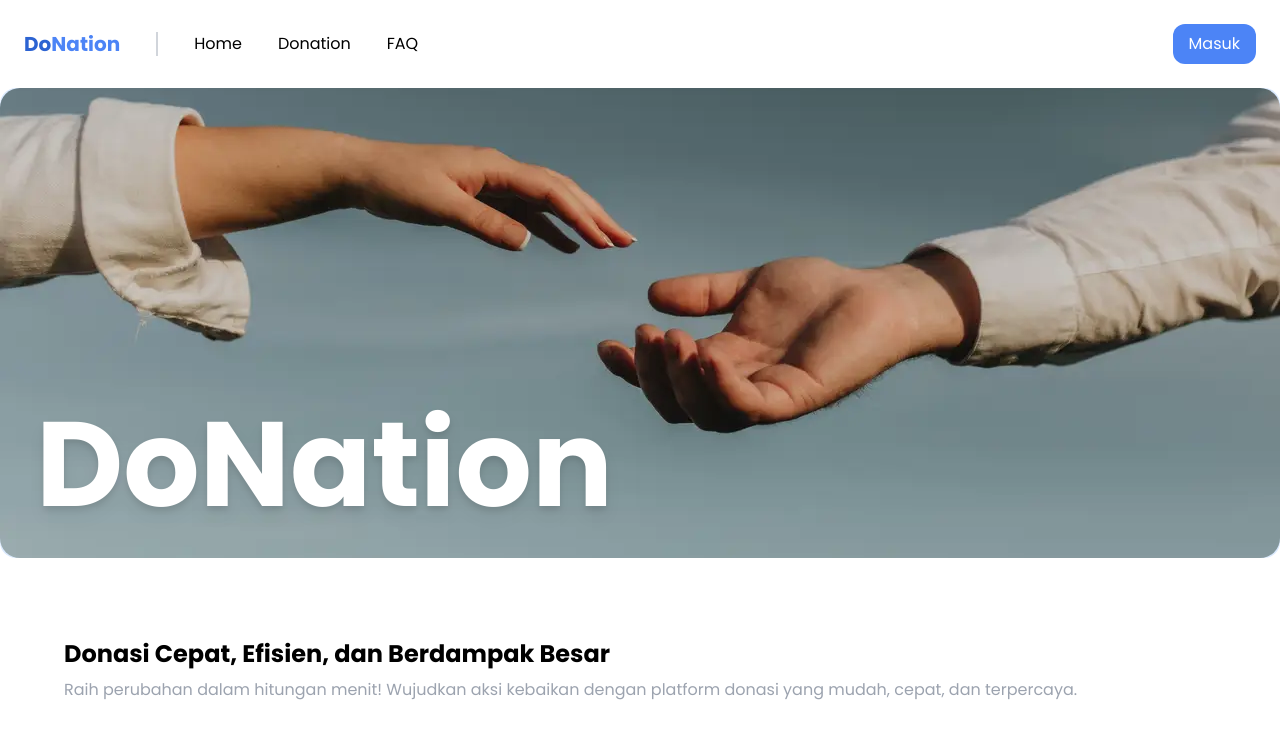
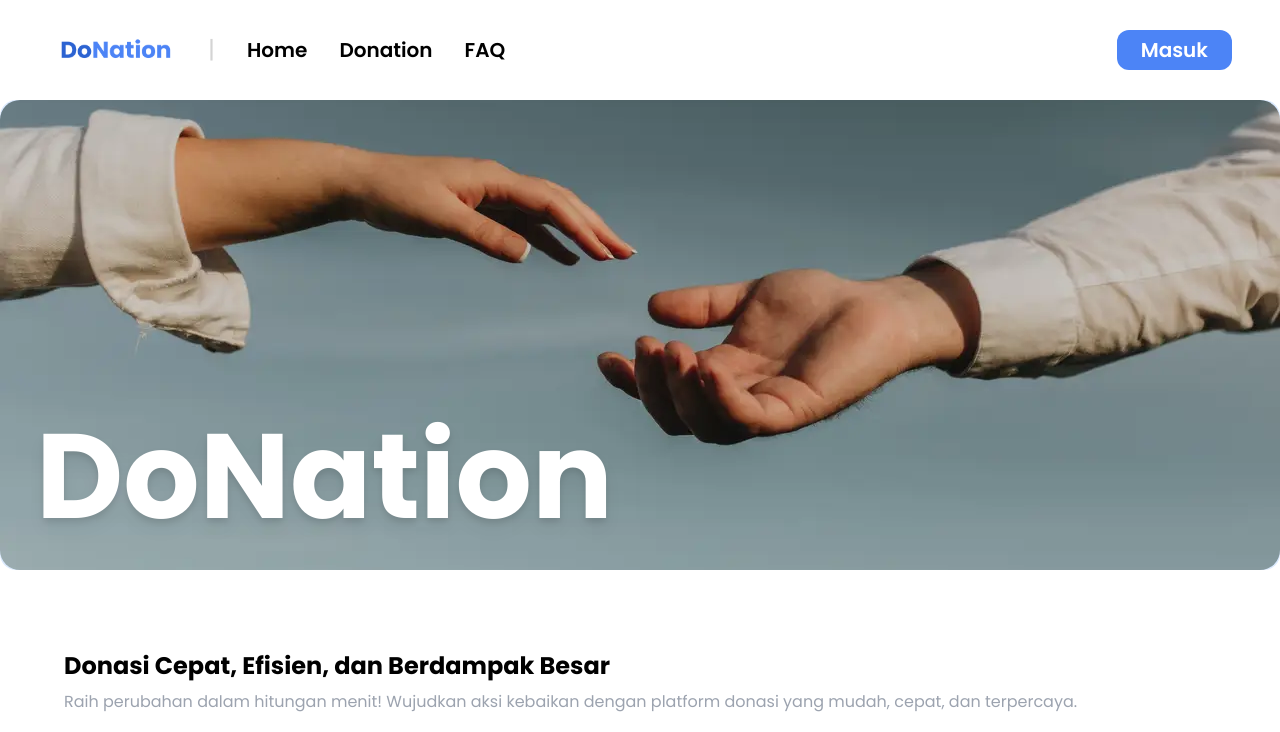
Before and after one commit to khaylabelva/do-nation, a Next.js app: page / in a window 1280 px wide. Shown: the top 732 px of the page. Built offline with nearby package versions, Linux system fonts and the light colour scheme.

Commit message:
feat: navbar component

```diff
--- a/src/app/HomePage/aksiSosial/page.tsx
+++ b/src/app/HomePage/aksiSosial/page.tsx
@@ -2,7 +2,7 @@
 
 import { useState } from "react";
 import AksiCard from "../../../components/AksiCard";
-import Navbar from "../../../components/Navbar";
+import Navbar from "@/components/layout/navbar";
 
 const AksiSosialPage: React.FC = () => {
   const initialData = [
--- a/src/app/HomePage/donasi/page.tsx
+++ b/src/app/HomePage/donasi/page.tsx
@@ -2,7 +2,7 @@
 
 import { useState } from "react";
 import DonasiCard from "../../../components/DonasiCard";
-import Navbar from "../../../components/Navbar";
+import Navbar from "@/components/layout/navbar";
 
 const DonasiPage: React.FC = () => {
   const initialData = [
--- a/src/app/HomePage/page.tsx
+++ b/src/app/HomePage/page.tsx
@@ -1,4 +1,4 @@
-import Navbar from "../../components/Navbar";
+import Navbar from "@/components/layout/navbar";
 import HeroSection from "../../components/HeroSection";
 import AksiSection from "../../components/AksiSection";
 import DonasiSection from "../../components/DonasiSection";
--- a/src/app/history/page.tsx
+++ b/src/app/history/page.tsx
@@ -1,3 +1,4 @@
+import Navbar from "@/components/layout/navbar";
 import DonationCard from "@/components/ui/DonationCard";
 
 /* page.tsx */
@@ -37,29 +38,7 @@ const History = () => {
 
   return (
     <div className="flex flex-col min-h-screen bg-gray-50 overflow-hidden">
-      {/* Header Baru */}
-      <nav className="flex items-center justify-between p-6 bg-white">
-        {/* Logo + Garis + Navigasi */}
-        <div className="flex items-center">
-          {/* Logo */}
-          <div className="text-[#2C63D2] text-xl font-bold">
-            Do<span className="text-[#4C84F6]">Nation</span>
-          </div>
-
-          {/* Garis abu-abu */}
-          <div className="h-6 w-[2px] bg-gray-300 mx-9"></div>
-
-          {/* Navigasi */}
-          <ul className="flex space-x-9 text-black font-normal">
-            <li className="cursor-pointer">Home</li>
-            <li className="cursor-pointer">Donation</li>
-            <li className="cursor-pointer">FAQ</li>
-          </ul>
-        </div>
-
-        {/* Tombol Masuk */}
-        <button className="bg-[#4C84F6] text-white px-4 py-2 rounded-[12px]">Masuk</button>
-      </nav>
+      <Navbar />
 
       {/* Konten Utama */}
       <div className="flex-grow p-6 flex gap-8">
--- a/src/app/page.tsx
+++ b/src/app/page.tsx
@@ -1,3 +1,5 @@
+import Navbar from "@/components/layout/navbar";
+
 export default function HomePage() {
   const donations = [
     {
@@ -24,28 +26,7 @@ export default function HomePage() {
   ];
   return (
     <div className="font-sans">
-      <nav className="flex items-center justify-between p-6">
-        {/* Logo + Garis + Navigasi */}
-        <div className="flex items-center">
-          {/* Logo */}
-          <div className="text-[#2C63D2] text-xl font-bold">
-            Do<span className="text-[#4C84F6]">Nation</span>
-          </div>
-
-          {/* Garis abu-abu */}
-          <div className="h-6 w-[2px] bg-gray-300 mx-9"></div>
-
-          {/* Navigasi (Mepet Garis) */}
-          <ul className="flex space-x-9 text-black font-normal">
-            <li className="cursor-pointer">Home</li>
-            <li className="cursor-pointer">Donation</li>
-            <li className="cursor-pointer">FAQ</li>
-          </ul>
-        </div>
-
-        {/* Tombol Masuk */}
-        <button className="bg-[#4C84F6] text-white px-4 py-2 rounded-[12px]">Masuk</button>
-      </nav>
+      <Navbar />
 
       <div className="relative w-full max-w-[1300px] mx-auto h-[470px] flex bg-blue-100 overflow-hidden rounded-2xl">
         <img
--- a/src/components/Navbar.tsx
+++ /dev/null
@@ -1,15 +0,0 @@
-const Navbar: React.FC = () => {
-    return (
-      <nav className="flex justify-between items-center p-6 bg-white shadow-md">
-        <div className="text-2xl font-bold text-blue-600">DoNation</div>
-        <div className="space-x-6">
-          <a href="#" className="hover:text-blue-500">Home</a>
-          <a href="#" className="hover:text-blue-500">Donation</a>
-          <a href="#" className="hover:text-blue-500">How It Works</a>
-          <a href="#" className="hover:text-blue-500">About Us</a>
-        </div>
-      </nav>
-    );
-  };
-
-  export default Navbar;
```
Also changed, not shown: 1 other file (tests, documents, lock files or other folders).
